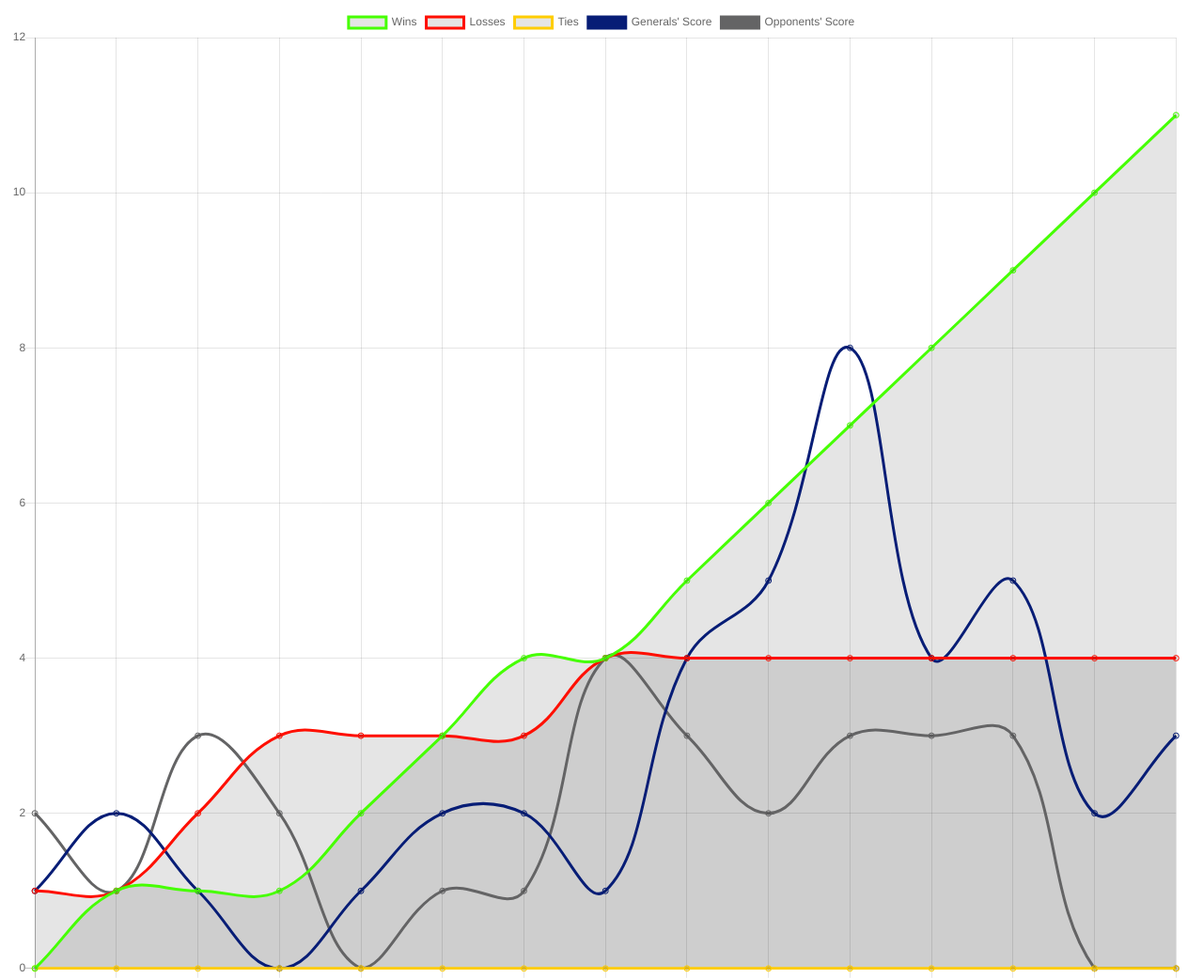
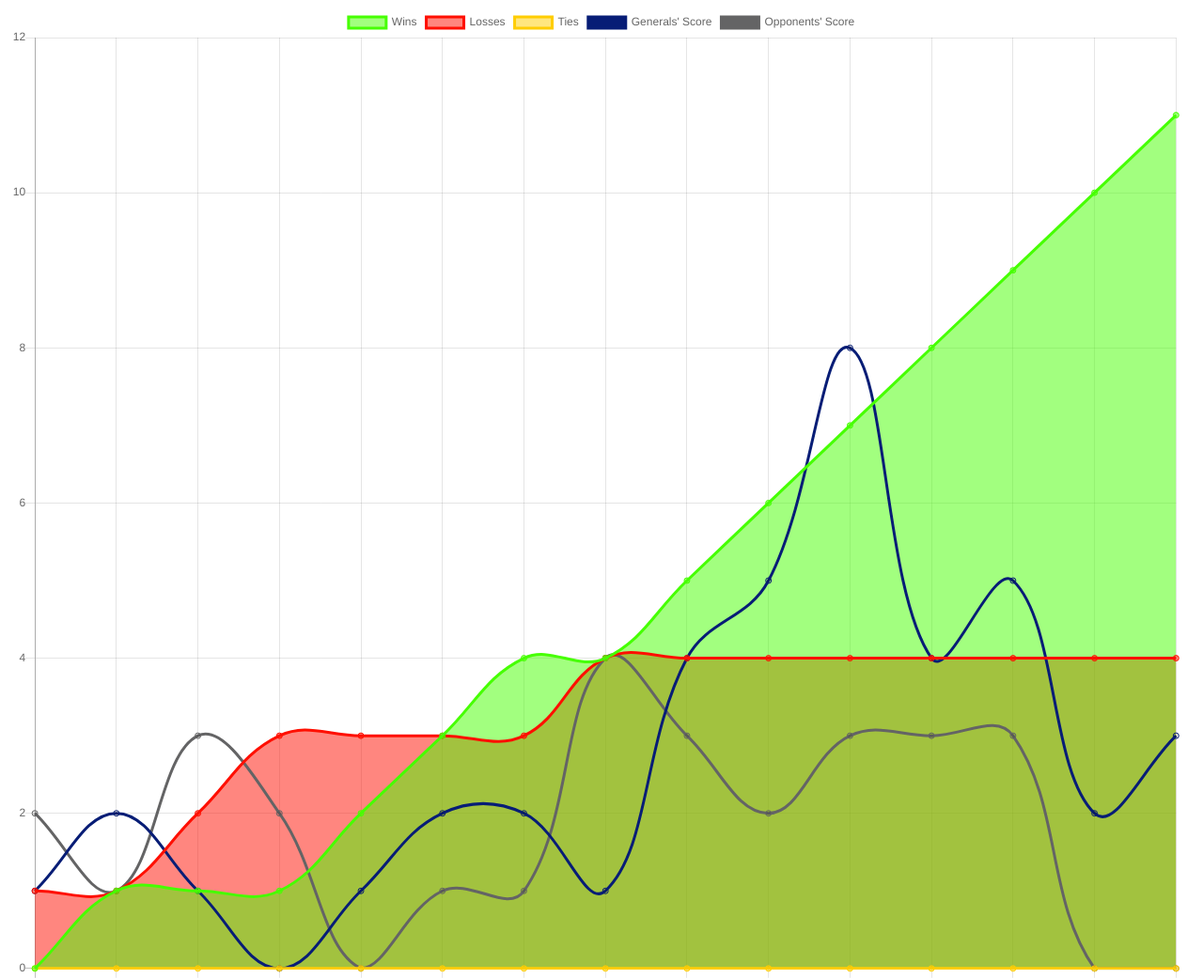
Before and after one commit to dh110f17/chart-amdacccache, a plain HTML site: page index.html in a window 1280 px wide. Shown: the top 1041 px of the page at 94% size. Drawn offline with nearby package versions, Linux system fonts and the light colour scheme.

Commit message:
coloring

```diff
--- a/index.html
+++ b/index.html
@@ -27,16 +27,19 @@
             data: [0, 1, 1, 1, 2, 3, 4, 4, 5, 6, 7, 8, 9, 10, 11],
             label: "Wins",
             borderColor: "#46FF00",
+            backgroundColor: "rgba(70, 255, 0, 0.5)",
             fill: true
         }, {
             data: [1, 1, 2, 3, 3, 3, 3, 4, 4, 4, 4, 4, 4, 4, 4],
             label: "Losses",
             borderColor: "#FF0F00",
+            backgroundColor: "rgba(255, 15, 0, 0.5)",
             fill: true
         }, {
             data: [0, 0, 0, 0, 0, 0, 0, 0, 0, 0, 0, 0, 0, 0, 0],
             label: "Ties",
             borderColor: "#FFCD00",
+            backgroundColor: "rgba(255, 205, 0, 0.5)",
             fill: true
         }, {
             data: [1, 2, 1, 0, 1, 2, 2, 1, 4, 5, 8, 4, 5, 2, 3],
```
